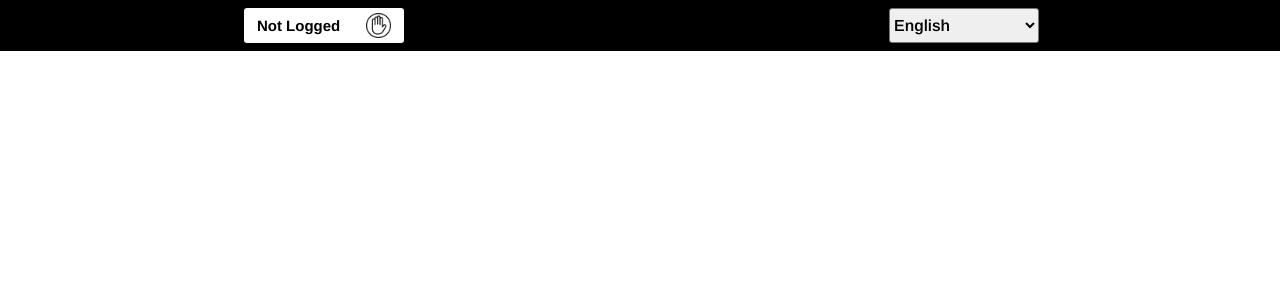
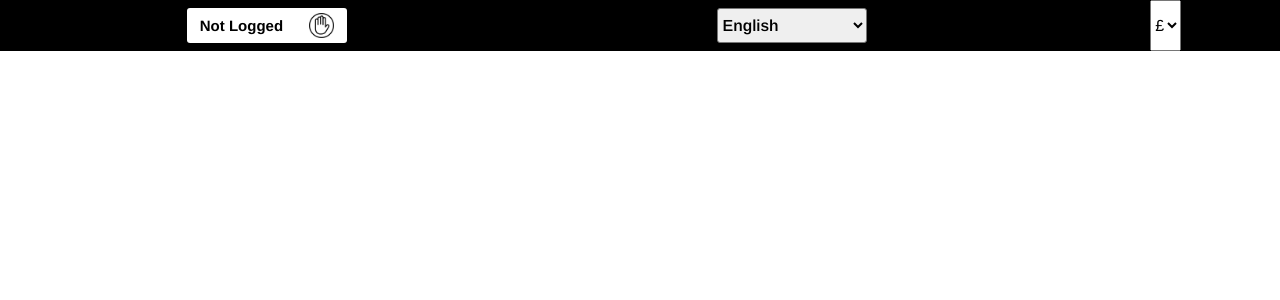
Before and after one commit to fabiolorenzi/tha-shirt, a React (Create React App) app in the folder client/: page / in a window 1280 px wide. Shown: the top 300 px of the page. Built offline with nearby package versions, Linux system fonts and the light colour scheme; a web font is replaced by a local one.

Commit message:
created CurrencySelection component

```diff
--- /dev/null
+++ b/client/src/components/Header/CurrencySelection.jsx
@@ -0,0 +1,26 @@
+import React from "react";
+import "./stylesheets/CurrencySelection.css";
+
+function CurrencySelection() {
+    const currencySel = e => {
+        e.preventDefault();
+        localStorage.setItem("currency", e.target.value);
+    };
+
+    return(
+        <div className="currencySelectionContainer" data-testid="currencySelectionContainer">
+            <select
+                className="currencySelector"
+                data-testid="selector"
+                defaultValue={localStorage.getItem("currency") ? localStorage.getItem("currency") : "£"}
+                onChange={currencySel}
+            >
+                <option data-testid="option1" val="£">£</option>
+                <option data-testid="option2" val="€">€</option>
+                <option data-testid="option3" val="$">$</option>
+            </select>
+        </div>
+    );
+};
+
+export default CurrencySelection;
--- a/client/src/components/Header/Header.jsx
+++ b/client/src/components/Header/Header.jsx
@@ -3,12 +3,14 @@ import "./stylesheets/Header.css";
 
 import LoginButton from "./LoginButton.jsx";
 import LanguageSelection from "./LanguageSelection.jsx";
+import CurrencySelection from "./CurrencySelection.jsx";
 
 function Header() {
     return(
         <div className="header" data-testid="headerContainer">
             <LoginButton />
             <LanguageSelection />
+            <CurrencySelection />
         </div>
     );
 };
--- /dev/null
+++ b/client/src/components/Header/stylesheets/CurrencySelection.css
@@ -0,0 +1,4 @@
+.currencySelectionContainer {
+  display: block;
+}
+/*# sourceMappingURL=CurrencySelection.css.map */
--- /dev/null
+++ b/client/src/components/Header/stylesheets/CurrencySelection.scss
@@ -0,0 +1,5 @@
+@import "../../shared/stylesheets/var.scss";
+
+.currencySelectionContainer {
+    display: block;
+}
```
Also changed, not shown: 1 other file (tests, documents, lock files or other folders).
